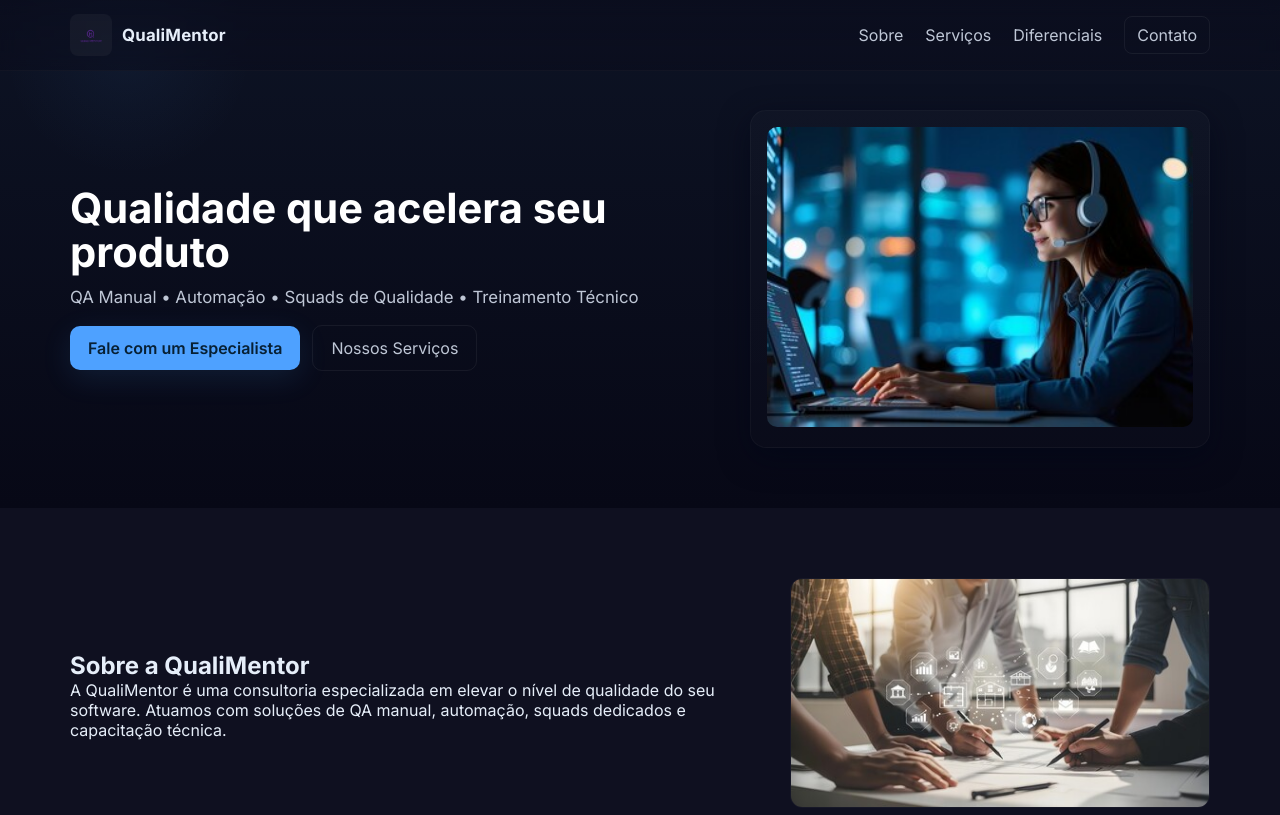
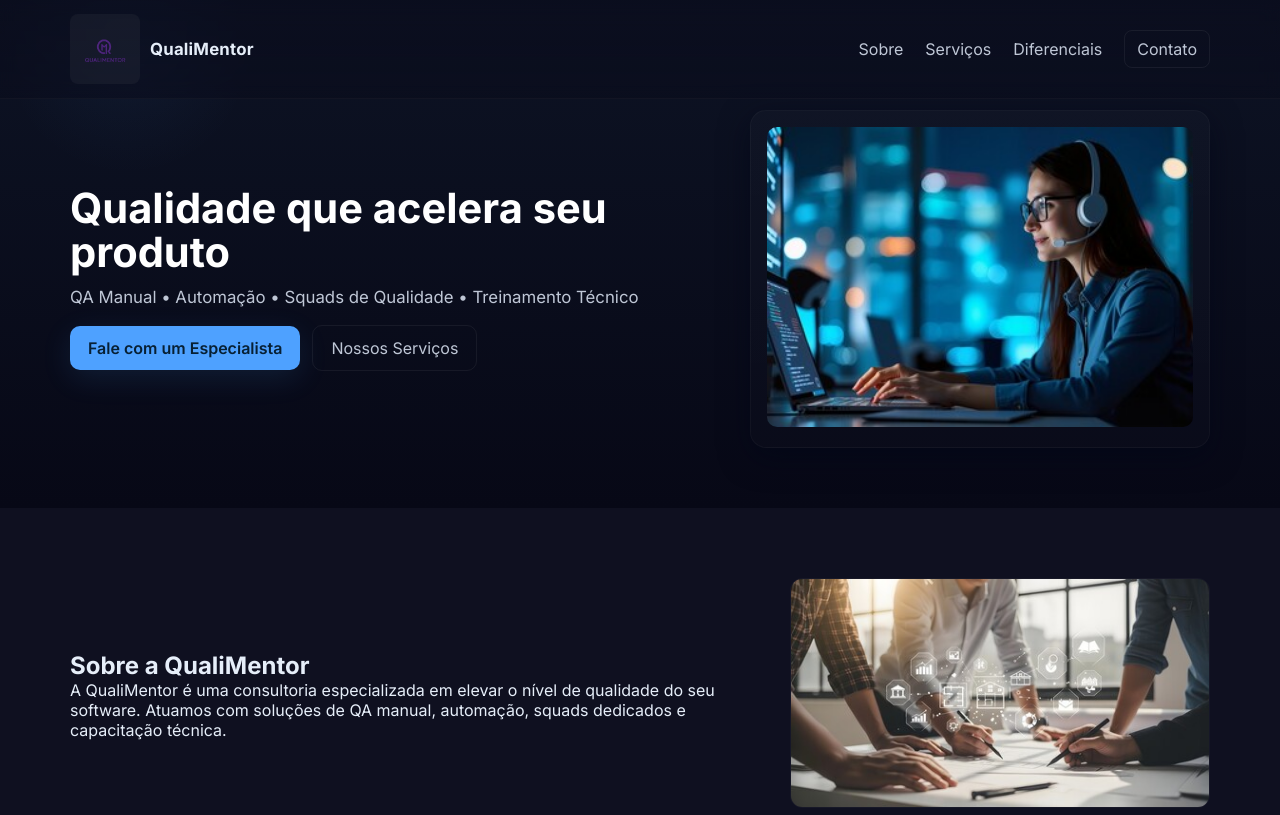
Before and after one commit to Brunacsg/qualimentor-site, a plain HTML site: page index.html in a window 1280 px wide. Shown: the top 815 px of the page. Drawn offline with Linux system fonts and the light colour scheme.

Commit message:
Increase logo size in site header

```diff
--- a/css/style.css
+++ b/css/style.css
@@ -17,7 +17,7 @@ html,body{ height:100%; font-family: "Inter", system-ui, -apple-system, "Segoe U
 .site-header{ position:fixed; top:0; left:0; right:0; backdrop-filter: blur(8px); background: linear-gradient(180deg, rgba(10,12,28,0.7), rgba(10,12,28,0.55)); padding:14px 0; z-index:999; border-bottom: 1px solid rgba(255,255,255,0.03); }
 .header-inner{ display:flex; align-items:center; justify-content:space-between; gap:16px; }
 .brand{ display:flex; align-items:center; gap:10px; text-decoration:none; color:inherit; }
-.logo{ width:42px; height:42px; object-fit:contain; border-radius:8px; background:var(--glass); padding:6px; }
+.logo{ width:70px; height:70px; object-fit:contain; border-radius:8px; background:var(--glass); padding:6px; }
 .brand-text{ font-weight:700; font-size:1.05rem; letter-spacing:0.2px; }
 
 /* Nav */
```
